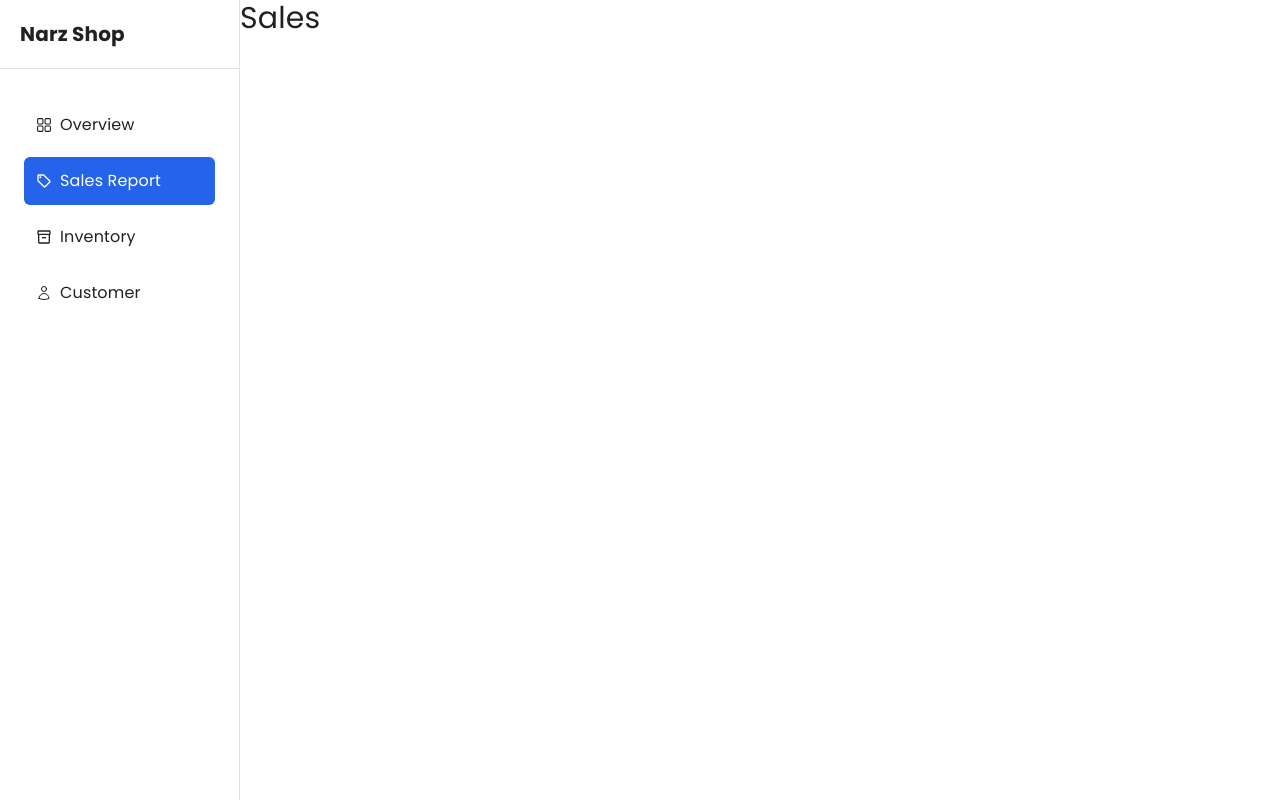
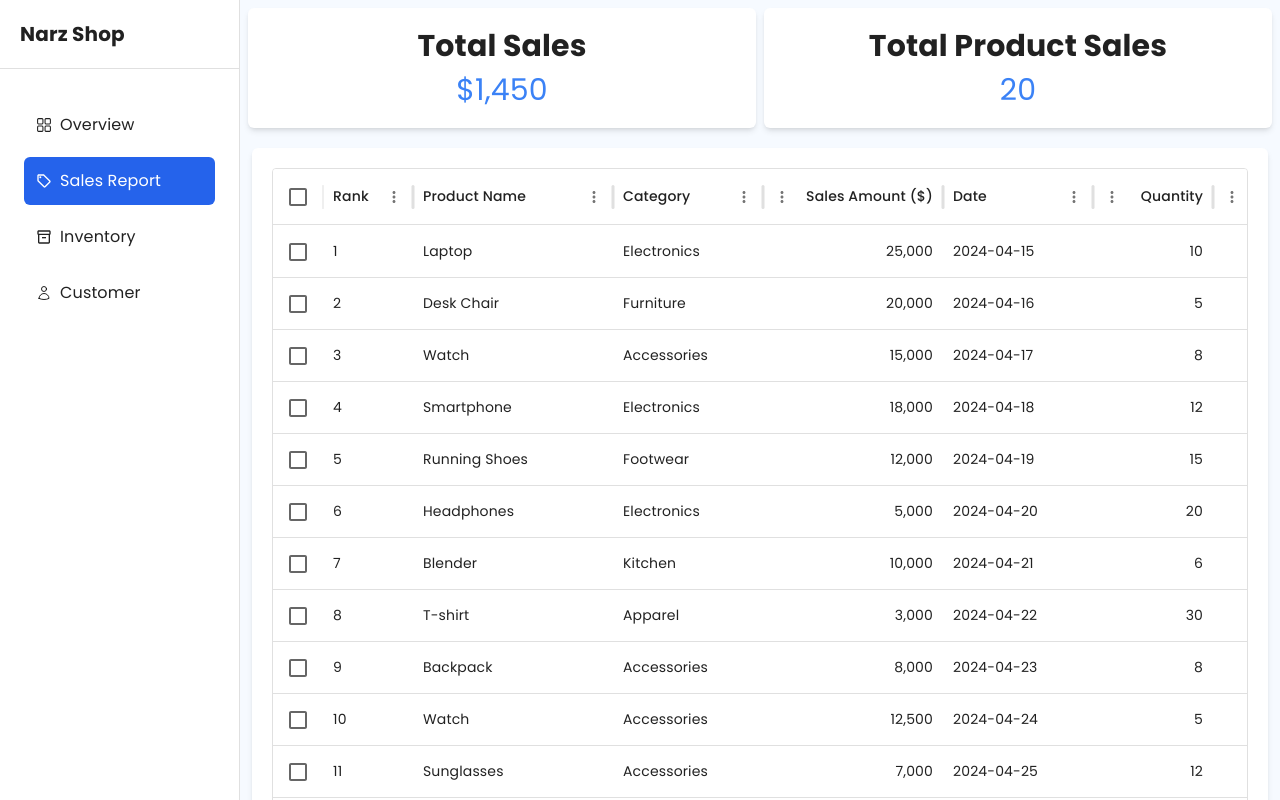
Before and after one commit to Nrcdev751/E-commerce-Dashboard, a React (Vite) app: page /Sales in a window 1280 px wide. Shown: the top 800 px of the page. Built offline with nearby package versions, Linux system fonts and the light colour scheme.

Commit message:
add Sales report page

```diff
--- /dev/null
+++ b/src/Data/ProductSales.jsx
@@ -0,0 +1,48 @@
+import * as React from 'react';
+import { DataGrid } from '@mui/x-data-grid';
+
+const columns = [
+  { field: 'rank', headerName: 'Rank', width: 90 },
+  { field: 'productName', headerName: 'Product Name', width: 200 },
+  { field: 'category', headerName: 'Category', width: 150 },
+  {
+    field: 'salesAmount',
+    headerName: 'Sales Amount ($)',
+    type: 'number',
+    width: 180,
+  },
+  { field: 'date', headerName: 'Date', width: 150 },
+  { field: 'quantity', headerName: 'Quantity', type: 'number', width: 120 },
+  { field: 'price', headerName: 'Price ($)', type: 'number', width: 120 },
+];
+
+const rows = [
+  { id: 1, rank: 1, productName: 'Laptop', category: 'Electronics', salesAmount: 25000, date: '2024-04-15', quantity: 10, price: 2500 },
+  { id: 2, rank: 2, productName: 'Desk Chair', category: 'Furniture', salesAmount: 20000, date: '2024-04-16', quantity: 5, price: 400 },
+  { id: 3, rank: 3, productName: 'Watch', category: 'Accessories', salesAmount: 15000, date: '2024-04-17', quantity: 8, price: 1875 },
+  { id: 4, rank: 4, productName: 'Smartphone', category: 'Electronics', salesAmount: 18000, date: '2024-04-18', quantity: 12, price: 1500 },
+  { id: 5, rank: 5, productName: 'Running Shoes', category: 'Footwear', salesAmount: 12000, date: '2024-04-19', quantity: 15, price: 800 },
+  { id: 6, rank: 6, productName: 'Headphones', category: 'Electronics', salesAmount: 5000, date: '2024-04-20', quantity: 20, price: 250 },
+  { id: 7, rank: 7, productName: 'Blender', category: 'Kitchen', salesAmount: 10000, date: '2024-04-21', quantity: 6, price: 1200 },
+  { id: 8, rank: 8, productName: 'T-shirt', category: 'Apparel', salesAmount: 3000, date: '2024-04-22', quantity: 30, price: 100 },
+  { id: 9, rank: 9, productName: 'Backpack', category: 'Accessories', salesAmount: 8000, date: '2024-04-23', quantity: 8, price: 1000 },
+  { id: 10, rank: 10, productName: 'Watch', category: 'Accessories', salesAmount: 12500, date: '2024-04-24', quantity: 5, price: 2500 },
+  { id: 11, rank: 11, productName: 'Sunglasses', category: 'Accessories', salesAmount: 7000, date: '2024-04-25', quantity: 12, price: 580 },
+  { id: 12, rank: 12, productName: 'Blender', category: 'Kitchen', salesAmount: 9000, date: '2024-04-26', quantity: 8, price: 1125 },
+  { id: 13, rank: 13, productName: 'Running Shoes', category: 'Footwear', salesAmount: 11000, date: '2024-04-27', quantity: 10, price: 1100 },
+  { id: 14, rank: 14, productName: 'Smartphone', category: 'Electronics', salesAmount: 16500, date: '2024-04-28', quantity: 9, price: 1833 },
+  { id: 15, rank: 15, productName: 'Desk Lamp', category: 'Home Decor', salesAmount: 7500, date: '2024-04-29', quantity: 15, price: 500 },
+];
+
+export default function TopProductSale() {
+  return (
+    <div style={{ height: '100%', width: '100%' }}>
+      <DataGrid
+        rows={rows}
+        columns={columns}
+        pageSize={10}
+        checkboxSelection
+      />
+    </div>
+  );
+}
--- a/src/Overview.jsx
+++ b/src/Overview.jsx
@@ -19,8 +19,8 @@ import ListItemText from '@mui/material/ListItemText';
 import InboxIcon from '@mui/icons-material/MoveToInbox';
 import MailIcon from '@mui/icons-material/Mail';
 
-import BarChart from './BarChart';
-import TopProductSale from './TopProductSale';
+import BarChart from './Chart/BarChart';
+import TopProductSale from './Data/TopProductSale';
 import Sidemenu from './Sidemenu';
 
 
--- a/src/Sales.jsx
+++ b/src/Sales.jsx
@@ -20,6 +20,7 @@ import InboxIcon from '@mui/icons-material/MoveToInbox';
 import MailIcon from '@mui/icons-material/Mail';
 
 import Sidemenu from './Sidemenu';
+import ProductSales from './Data/ProductSales';
 
 const drawerWidth = 240;
 
@@ -115,7 +116,35 @@ export default function Sales() {
 
       </Drawer>
       <div className="content text-3xl">
-          Sales
+      <section className="h-screen w-100 bg-blue-100/25">
+          <div className="content ">
+                <div className="p-2 grid gap-2 grid-cols-2">
+                  <div className="p-5 bg-white rounded-md shadow-md text-center bg-white">
+                    <div className="detail">
+                      <p className="font-bold">Total Sales</p>
+                      <p className="mt-2 text-blue-500">$1,450</p>
+                    </div>
+                  </div>
+                  <div className="p-5 bg-white rounded-md shadow-md text-center bg-white">
+                    <div className="detail">
+                      <p className="font-bold">Total Product Sales</p>
+                      <p className="mt-2 text-blue-500">20</p>
+                    </div>
+                  </div>
+
+
+
+                </div>
+                <div className="p-3 grid gap-2 grid-cols-1">
+                    <div className="p-5 bg-white rounded-md shadow-md text-center bg-white">
+                      <ProductSales />
+                    </div>
+                </div>
+
+
+
+          </div>
+        </section>
       </div>
     </Box>
   );
```
Also changed, not shown: src/Chart/BarChart.jsx (renamed from src/BarChart.jsx), src/Data/TopProductSale.jsx (renamed from src/TopProductSale.jsx).
